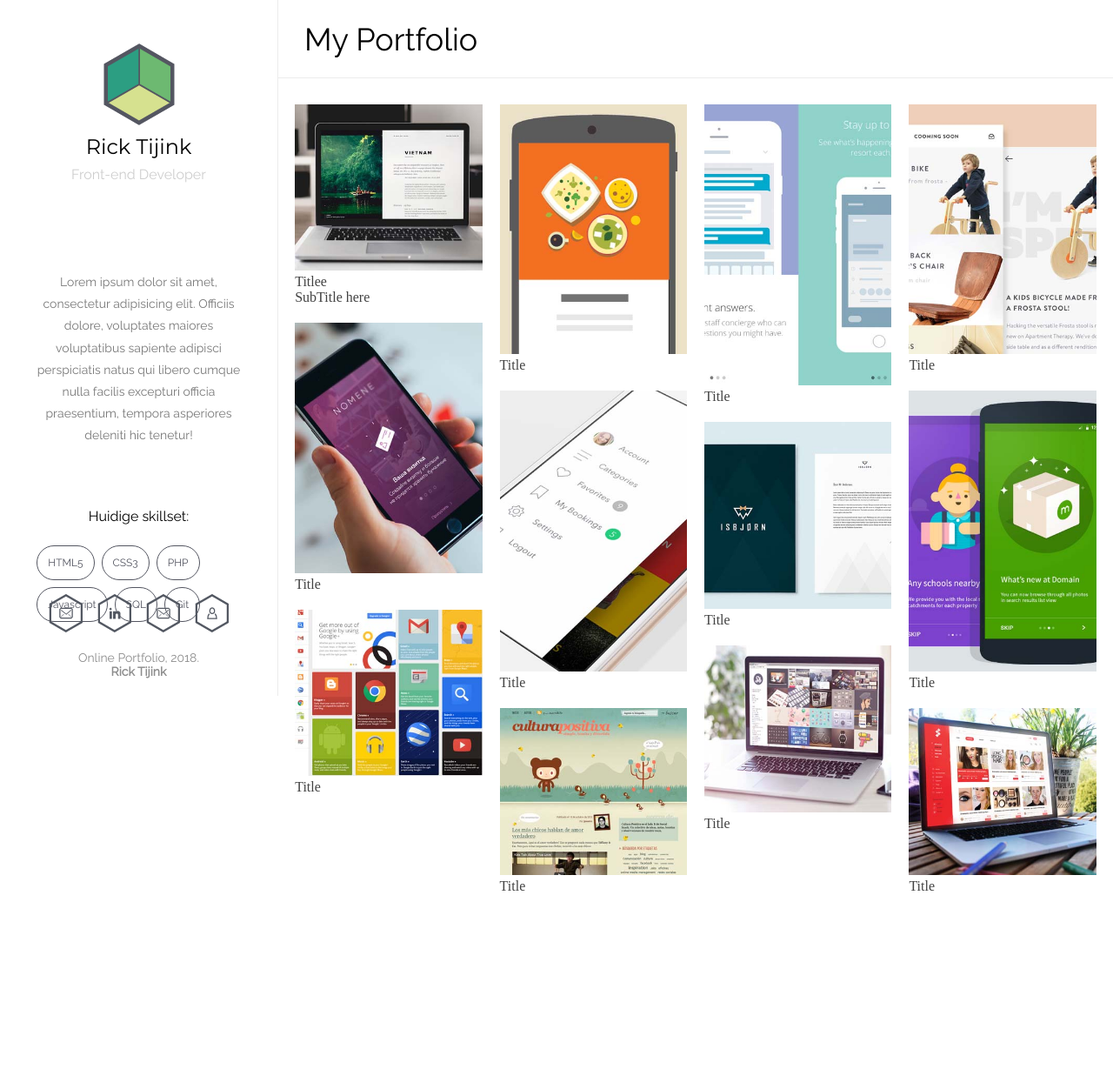
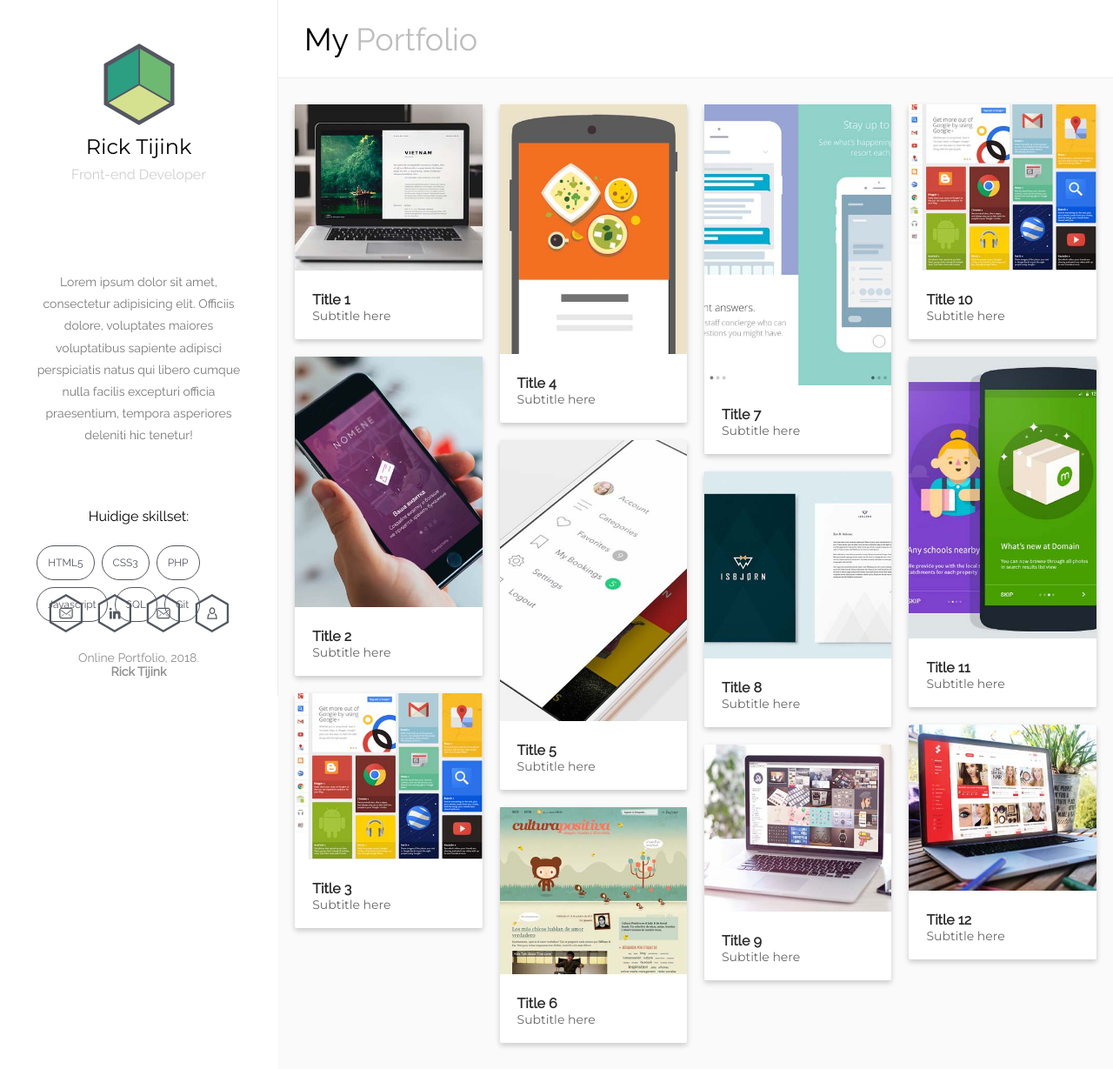
Before and after one commit to Ricktijink/Portfolio, a PHP site: page / in a window 1280 px wide. Shown: the whole page at 87% size. Before the commit the page ends 1024 px from the top, so only its background shows below. Run offline with PHP 8.4, Linux system fonts and the light colour scheme.

Commit message:
Material Card look done, working on hover

```diff
--- a/index.html
+++ b/index.html
@@ -79,132 +79,181 @@
          <!-- Content top bar -->
          <div class="content-topbar">
             <!-- topbar title -->
-            <div class="topbar-title">My Portfolio</div>
+            <div class="topbar-title">My <span>Portfolio</span></div>
             <!-- topbar filter -->
-            <!-- <div class="topbar-filter">Filter</div> -->
+            <div class="topbar-filter">Filter</div>
          </div>
          <!-- Masonry for items -->
          <div class="content-masonry">
             <main>
                <div class="post">
-                  <a href="#" title="Post 1">
-                        <div class="image">
+                  <a href="#">
+                     <article>
+                        <div class="post-image">
+                           <div class="post-image-cover">
+                              <span class="post-image-cover-title">Post 1</span> <br>
+                              <span class="post-image-cover-subtitle">meer info</span>
+                           </div>
                            <img src="Images/Projects/project1.jpg" alt="First project">
                         </div>
-                        <p>Titlee</p>
-                        <p>SubTitle here</p>
-		            </a>
+                        <div class="post-text">
+                           <span class="post-title">Title 1</span><br/>
+                           <span class="post-subtitle">Subtitle here</span>
                         </div>
-               <div class="post">
-                  <a href="#" title="Post 2">
-   			         <article>
-                        <div class="image">
-                           <img src="Images/Projects/project2.jpg" alt="First project">
-                        </div>
-                        <p>Title</p>
                      </article>
 		            </a>
                </div>
                <div class="post">
-                  <a href="#" title="Post 3">
+                  <a href="#">
                      <article>
-                        <div class="image">
-                           <img src="Images/Projects/project3.jpg" alt="First project">
+                        <div class="post-image">
+                           <div class="post-image-cover"></div>
+                           <img src="Images/Projects/project2.jpg" alt="First project">
                         </div>
-                        <p>Title</p>
+                        <div class="post-text">
+                           <span class="post-title">Title 2</span><br/>
+                           <span class="post-subtitle">Subtitle here</span>
+                        </div>
                      </article>
 		            </a>
                </div>
                <div class="post">
-                  <a href="#" title="Post 4">
+                  <a href="#">
                      <article>
-                        <div class="image">
-                           <img src="Images/Projects/project4.jpg" alt="First project">
+                        <div class="post-image">
+                           <div class="post-image-cover"></div>
+                           <img src="Images/Projects/project3.jpg" alt="First project">
                         </div>
-                        <p>Title</p>
+                        <div class="post-text">
+                           <span class="post-title">Title 3</span><br/>
+                           <span class="post-subtitle">Subtitle here</span>
+                        </div>
                      </article>
 		            </a>
                </div>
                <div class="post">
-                  <a href="#" title="Post 5">
+                  <a href="#">
                      <article>
-                        <div class="image">
-                           <img src="Images/Projects/project5.jpg" alt="First project">
+                        <div class="post-image">
+                           <div class="post-image-cover"></div>
+                           <img src="Images/Projects/project4.jpg" alt="First project">
                         </div>
-                        <p>Title</p>
+                        <div class="post-text">
+                           <span class="post-title">Title 4</span><br/>
+                           <span class="post-subtitle">Subtitle here</span>
+                        </div>
                      </article>
 		            </a>
                </div>
                <div class="post">
-                  <a href="#" title="Post 6">
+                  <a href="#">
                      <article>
-                        <div class="image">
-                           <img src="Images/Projects/project6.jpg" alt="First project">
+                        <div class="post-image">
+                           <div class="post-image-cover"></div>
+                           <img src="Images/Projects/project5.jpg" alt="First project">
                         </div>
-                        <p>Title</p>
+                        <div class="post-text">
+                           <span class="post-title">Title 5</span><br/>
+                           <span class="post-subtitle">Subtitle here</span>
+                        </div>
                      </article>
 		            </a>
                </div>
                <div class="post">
-                  <a href="#" title="Post 7">
+                  <a href="#">
                      <article>
-                        <div class="image">
-                           <img src="Images/Projects/project7.jpg" alt="First project">
+                        <div class="post-image">
+                           <div class="post-image-cover"></div>
+                           <img src="Images/Projects/project6.jpg" alt="First project">
                         </div>
-                        <p>Title</p>
+                        <div class="post-text">
+                           <span class="post-title">Title 6</span><br/>
+                           <span class="post-subtitle">Subtitle here</span>
+                        </div>
                      </article>
 		            </a>
                </div>
                <div class="post">
-                  <a href="#" title="Post 1">
+                  <a href="#">
                      <article>
-                        <div class="image">
-                           <img src="Images/Projects/project8.jpg" alt="First project">
+                        <div class="post-image">
+                           <div class="post-image-cover"></div>
+                           <img src="Images/Projects/project7.jpg" alt="First project">
                         </div>
-                        <p>Title</p>
+                        <div class="post-text">
+                           <span class="post-title">Title 7</span><br/>
+                           <span class="post-subtitle">Subtitle here</span>
+                        </div>
                      </article>
 		            </a>
                </div>
                <div class="post">
-                  <a href="#" title="Post 1">
+                  <a href="#">
                      <article>
-                        <div class="image">
-                           <img src="Images/Projects/project9.jpg" alt="First project">
+                        <div class="post-image">
+                           <div class="post-image-cover"></div>
+                           <img src="Images/Projects/project8.jpg" alt="First project">
                         </div>
-                        <p>Title</p>
+                        <div class="post-text">
+                           <span class="post-title">Title 8</span><br/>
+                           <span class="post-subtitle">Subtitle here</span>
+                        </div>
                      </article>
 		            </a>
                </div>
                <div class="post">
-                  <a href="#" title="Post 1">
+                  <a href="#">
    			         <article>
-                        <div class="image">
-                           <img src="Images/Projects/project10.jpg" alt="First project">
+                        <div class="post-image">
+                           <div class="post-image-cover"></div>
+                           <img src="Images/Projects/project9.jpg" alt="First project">
                         </div>
-                        <p>Title</p>
+                        <div class="post-text">
+                           <span class="post-title">Title 9</span><br/>
+                           <span class="post-subtitle">Subtitle here</span>
+                        </div>
    			         </article>
 		            </a>
                </div>
                <div class="post">
-                  <a href="#" title="Post 1">
+                  <a href="#">
    			         <article>
-                        <div class="image">
-                           <img src="Images/Projects/project11.jpg" alt="First project">
+                        <div class="post-image">
+                           <div class="post-image-cover"></div>
+                           <img src="Images/Projects/project3.jpg" alt="First project">
                         </div>
-                        <p>Title</p>
+                        <div class="post-text">
+                           <span class="post-title">Title 10</span><br/>
+                           <span class="post-subtitle">Subtitle here</span>
+                        </div>
    			         </article>
 		            </a>
                </div>
                <div class="post">
-                  <a href="#" title="Post 1">
-   			         <article>
-                        <div class="image">
+                  <a href="#">
+                     <div class="post-image">
+                        <div class="post-image-cover"></div>
+                        <img src="Images/Projects/project11.jpg" alt="First project">
+                     </div>
+                     <div class="post-text">
+                        <span class="post-title">Title 11</span><br/>
+                        <span class="post-subtitle">Subtitle here</span>
+                     </div>
+		            </a>
+               </div>
+               <div class="post">
+                  <a href="#">
+                     <div class="post-image">
+                        <div class="post-image-cover"></div>
                         <img src="Images/Projects/project12.jpg" alt="First project">
                      </div>
-                        <p>Title</p>
-   			         </article>
+                     <div class="post-text">
+                        <span class="post-title">Title 12</span><br/>
+                        <span class="post-subtitle">Subtitle here</span>
+                     </div>
 		            </a>
                </div>
+               <div class="clearfix"></div>
 	         </main>
          </div>
          <!-- Looking for job -->
--- a/style.css
+++ b/style.css
@@ -179,6 +179,7 @@ body{
 		background-color: #FFFFFF;
 		position: fixed;
 		top:0;
+		z-index: 20;
       border-bottom: 1px solid #ececec;
    }
 
@@ -189,8 +190,20 @@ body{
          box-sizing: border-box;
       }
 
+		.topbar-title > span{
+			color: #bdbdbd;
+		}
+
+	.topbar-filter{
+		float: right;
+		width:300px;
+		height:200px;
+		background-color: red;
+	}
+
    .content-masonry{
-		margin-top: 120px;
+		padding-top: 90px;
+		background-color: #FAFAFA;
    }
 
    .hire-me{
@@ -198,22 +211,51 @@ body{
    }
 
 
-/*  */
+/* Posts visually shown as cards */
 .post{
 	width: 100%;
+	background: #fff;
+ 	border-radius: 2px;
+ 	margin-bottom: 20px;
+	box-shadow: 0 3px 6px rgba(0,0,0,0.1), 0 3px 6px rgba(0,0,0,0.1);
+	-webkit-column-break-inside: avoid;
+          page-break-inside: avoid;
+               break-inside: avoid;
+}
+
+.post a:hover .post-image-cover{
+	opacity: 0.8;
 }
 
 .post a{
 	width: 100%;
+	text-decoration: none;
+	color:#666666;
+}
+
+.post-title{
+	color: #292929;
+	font-family: "Raleway";
+	font-weight: bold;
+}
+
+.post-subtitle{
+	font-family: "Montserrat";
+	font-size: 14px;
+}
+
+.post-text{
+	padding: 20px 0px 18px 20px;
 }
 
 main{
 			width: 96%;
-			margin:30px auto;
+			margin:0px auto 0px;
+			padding: 30px 0px;
 
-			-moz-column-width: 200px;
-			-webkit-column-width: 200px;
-			column-width: 200px;
+			-moz-column-width: 180px;
+			-webkit-column-width: 180px;
+			column-width: 180px;
 
 			-moz-column-count: 5;
 			-webkit-column-count: 5;
@@ -228,19 +270,44 @@ main{
 			text-decoration: none;
 			color:#424242;
 			display: inline-block;
-			margin-bottom:20px;
 		}
 
-		/* main:hover a[title]:not(:hover){
-			opacity: .6;
-		} */
+.post-image{
+	width: 100%;
+	height: auto;
+	position: relative;
+}
 
-.image{
+.post-image img{
 	width: 100%;
 	height: auto;
 }
 
-.image img{
+.post-image-cover{
 	width: 100%;
-	height: auto;
+	height: 100%;
+	background-color: #578a57;
+	position: absolute;
+	top: 0;
+	left: 0;
+	opacity: 0;
+	transition: opacity .3s ease-in-out;
+   -moz-transition: opacity .3s ease-in-out;
+   -webkit-transition: opacity .3s ease-in-out;
+	text-align: center;
+	color:#FFFFFF;
+   padding-top: 30%;
 }
+
+.post-image-cover-title {
+	font-size: 30px;
+    border: 2px solid #FFFFFF;
+    padding: 10px 20px;
+    margin: 40px;
+}
+
+.post-image-cover-subtitle {
+	font-size: 20px;
+    padding: 10px 20px;
+    margin: 40px;
+}
```
Lines whose indentation alone changed are shown as unchanged.
